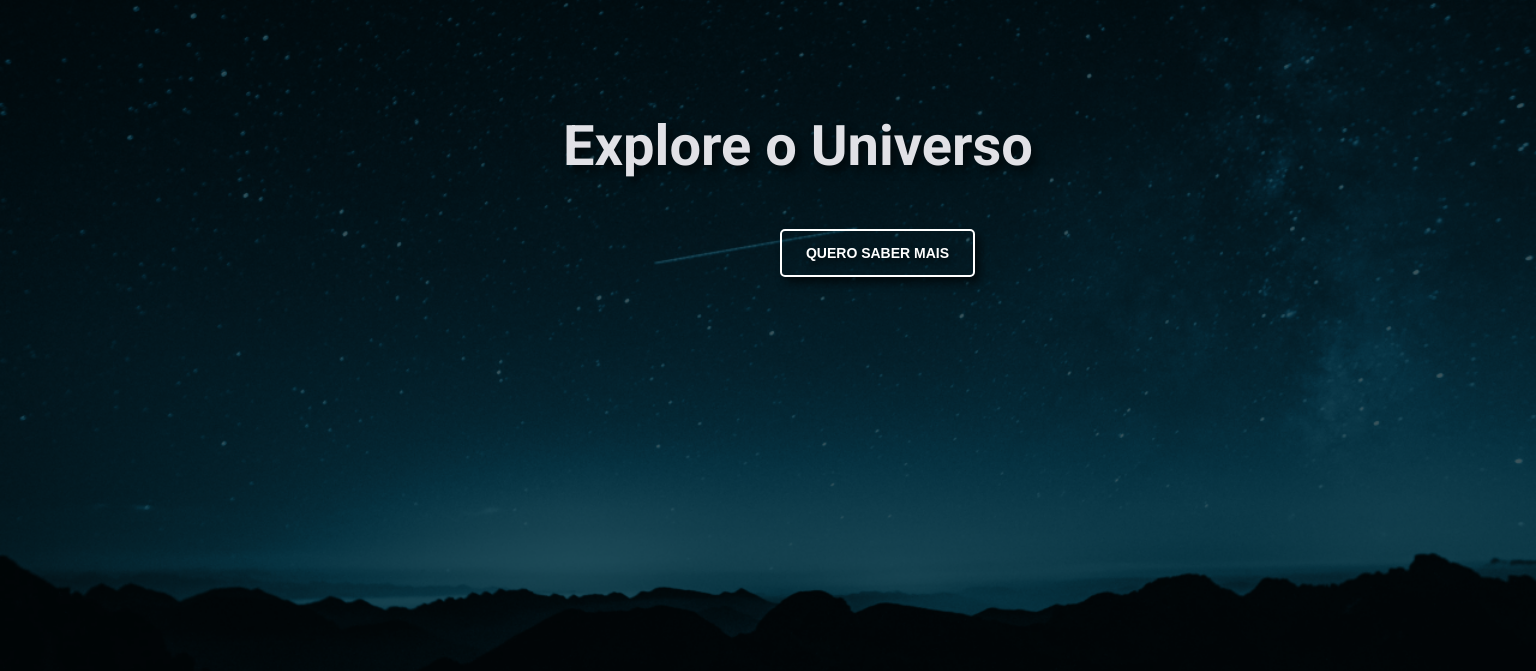
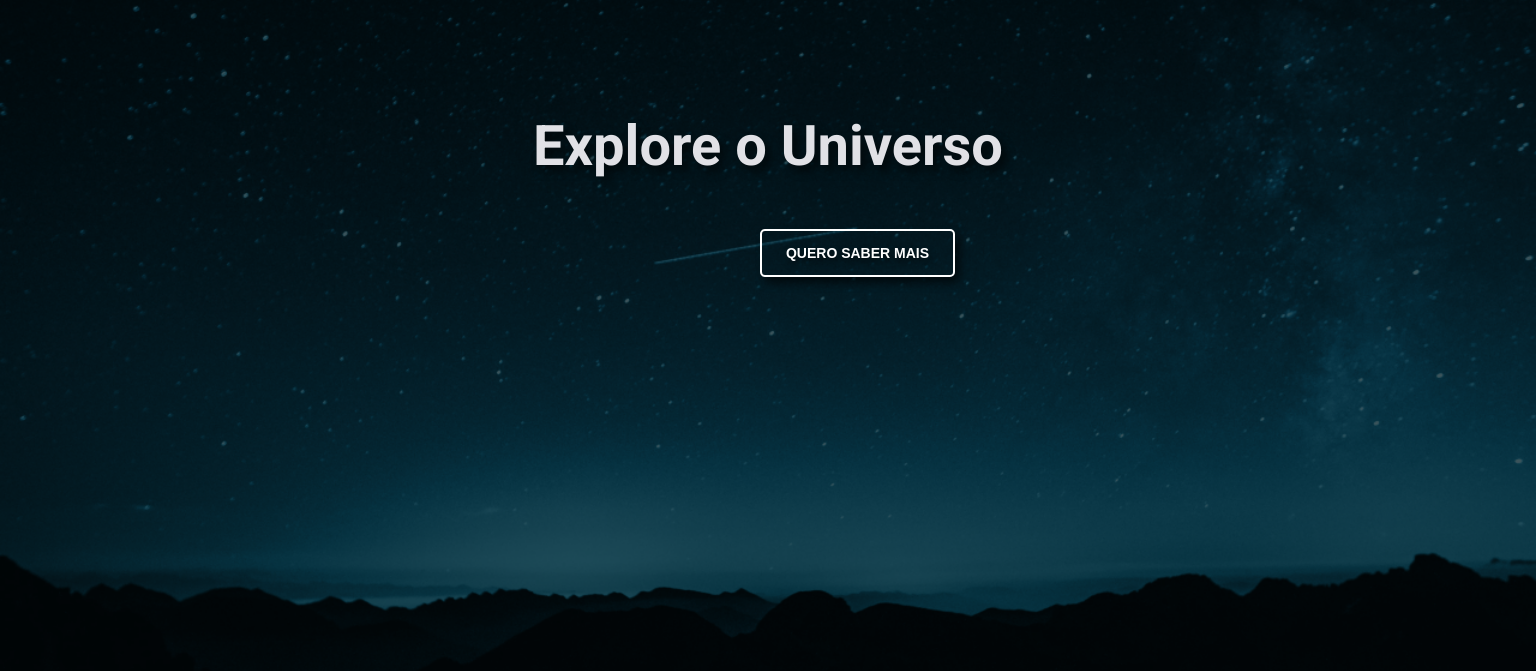
Before and after one commit to alineviana/spa-universe, a plain HTML site: page index.html in a window 1536 px wide. Shown: the part 129-800 px from the top of the page. Drawn offline with Linux system fonts and the light colour scheme.

Commit message:
chore: responsividade

```diff
--- a/style.css
+++ b/style.css
@@ -98,7 +98,7 @@ button a {
     font-weight: 700;
     text-align: start;
 
-    margin: 14rem 0 0 0;
+    margin: 14rem 0 0 6rem;
     text-shadow: 0.5rem 0.6rem 0.8rem rgba(0, 0, 0, 0.6);
 }
 
@@ -166,11 +166,11 @@ button a {
     .home h1 {
         font-size: 4.8rem;
         text-align: center;
-        margin: 18rem 0 0 6rem;
+        margin: 18rem 0 0 0;
     }
 
     .home button {
-        margin: 5rem 0 0 62rem;
+        margin: 5rem 0 0 60rem;
         font-weight: 700;
     }
 
@@ -207,11 +207,11 @@ button a {
 
     .home h1 {
         font-size: 5.6rem;
-        margin: 14rem 0 0 6rem;
+        margin: 14rem 0 0 0;
     }
 
     .home button {
-        margin: 5rem 0 0 78rem;
+        margin: 5rem 0 0 76rem;
     }
 
     .universe h1 {
```
